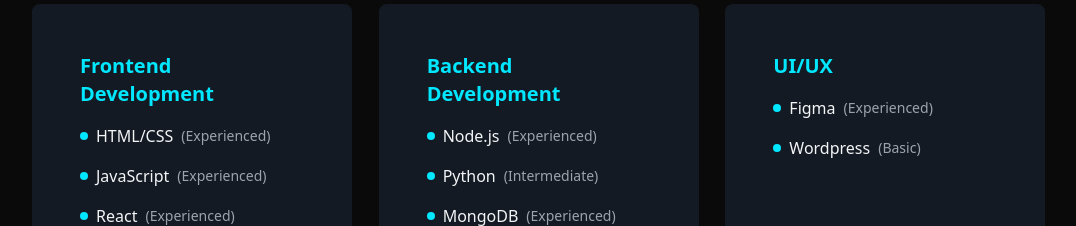
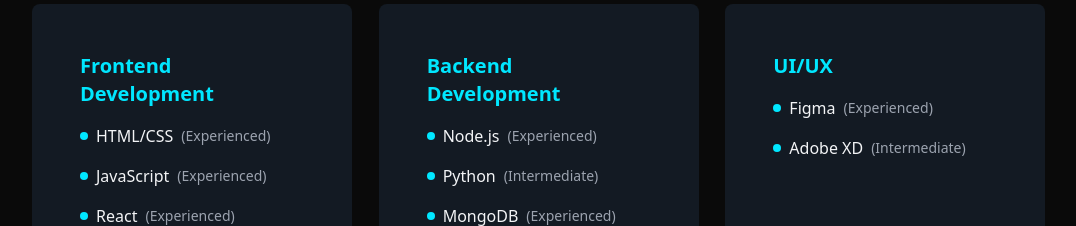
Before and after one commit to keshariT99/My-Portfolio, a React (Vite) app: page / in a window 1280 px wide. Shown: the part 2220-2446 px from the top of the page, without its empty margins (96-1172 px from the left). Built offline with nearby package versions, Linux system fonts and the light colour scheme.

Commit message:
update Skills.tsx

```diff
--- a/src/components/Skills.tsx
+++ b/src/components/Skills.tsx
@@ -43,7 +43,7 @@
 
     uiux: [
       {name: 'Figma', level: 'Experienced'},
-      {name: 'Wordpress', level: 'Basic'},
+      {name: 'Adobe XD', level: 'Intermediate'},
     ],
 
     api: [
```
